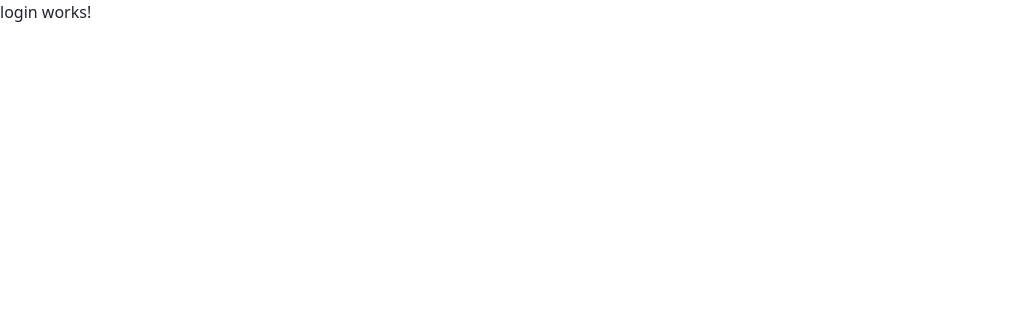
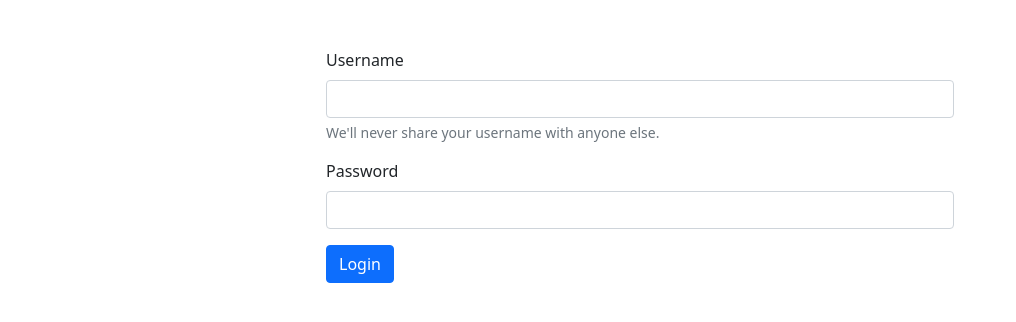
Before and after one commit to cristopheSaraosV/AgileMovies, an Angular app: page /auth/login in a window 1280 px wide. Shown: the top 322 px of the page, without its empty margins (0-1016 px from the left). Built offline with nearby package versions, Linux system fonts and the light colour scheme.

Commit message:
add components login

```diff
--- a/src/app/auth/auth.module.ts
+++ b/src/app/auth/auth.module.ts
@@ -3,11 +3,13 @@ import { CommonModule } from '@angular/common';
 
 import { AuthRoutingModule } from './auth-routing.module';
 import { LoginComponent } from './pages/login/login.component';
+import { FormLoginComponent } from './components/form-login/form-login.component';
 
 
 @NgModule({
   declarations: [
-    LoginComponent
+    LoginComponent,
+    FormLoginComponent
   ],
   imports: [
     CommonModule,
--- /dev/null
+++ b/src/app/auth/components/form-login/form-login.component.html
@@ -0,0 +1,13 @@
+<form>
+    <div class="mb-3">
+      <label for="usernameInput" class="form-label">Username</label>
+      <input type="text" class="form-control" id="usernameInput" aria-describedby="userNameHelp">
+      <div id="userNameHelp" class="form-text">We'll never share your username with anyone else.</div>
+    </div>
+    <div class="mb-3">
+      <label for="passwordInput" class="form-label">Password</label>
+      <input type="password" class="form-control" id="passwordInput">
+    </div>
+
+    <button type="submit" class="btn btn-primary">Login</button>
+  </form>
--- /dev/null
+++ b/src/app/auth/components/form-login/form-login.component.ts
@@ -0,0 +1,16 @@
+import { Component, OnInit } from '@angular/core';
+
+@Component({
+  selector: 'app-form-login',
+  templateUrl: './form-login.component.html',
+  styles: [
+  ]
+})
+export class FormLoginComponent implements OnInit {
+
+  constructor() { }
+
+  ngOnInit(): void {
+  }
+
+}
--- a/src/app/auth/pages/login/login.component.html
+++ b/src/app/auth/pages/login/login.component.html
@@ -1 +1,5 @@
-<p>login works!</p>
+<div class="row justify-content-md-center mt-5">
+    <div class="col-sm-12 col-md-6">
+        <app-form-login></app-form-login>
+    </div>
+</div>
```
